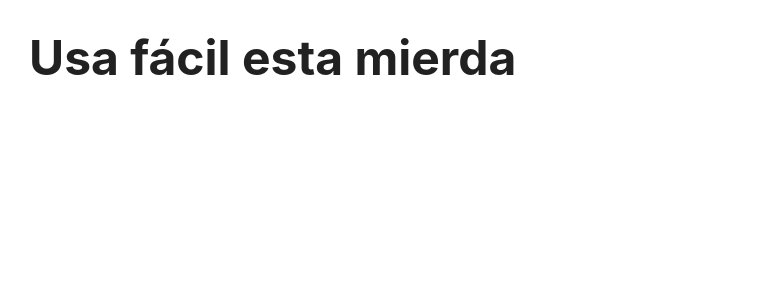
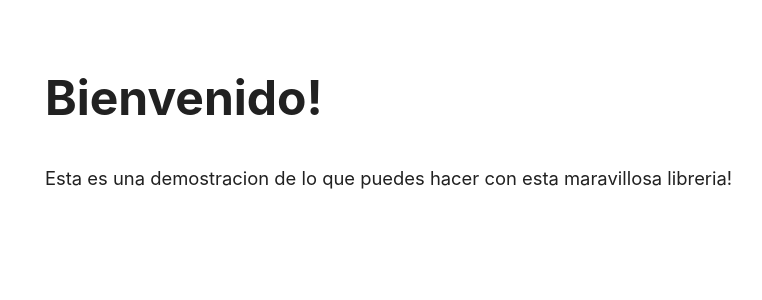
Before and after one commit to franco4457/use-simple-ts, a React (Vite) app: page / in a window 1280 px wide. Shown: the top 300 px of the page, without its empty margins (251-1013 px from the left). Built offline with nearby package versions, Linux system fonts and the light colour scheme.

Commit message:
add home page

```diff
--- a/src/App.tsx
+++ b/src/App.tsx
@@ -1,12 +1,13 @@
 import './App.css'
+import { HomePage } from '@components/home-page'
 
 
 function App() {
 
   return (
-    <>
-    <h1>Usa fácil esta mierda</h1>
-    </>
+    <main>
+    <HomePage />
+    </main>
   )
 }
 
--- /dev/null
+++ b/src/components/home-page.tsx
@@ -0,0 +1,11 @@
+export function HomePage() {
+  return (
+    <section>
+      <h1>Bienvenido!</h1>
+      <p>
+        Esta es una demostracion de lo que puedes hacer con esta maravillosa
+        libreria!
+      </p>
+    </section>
+  )
+}
```
